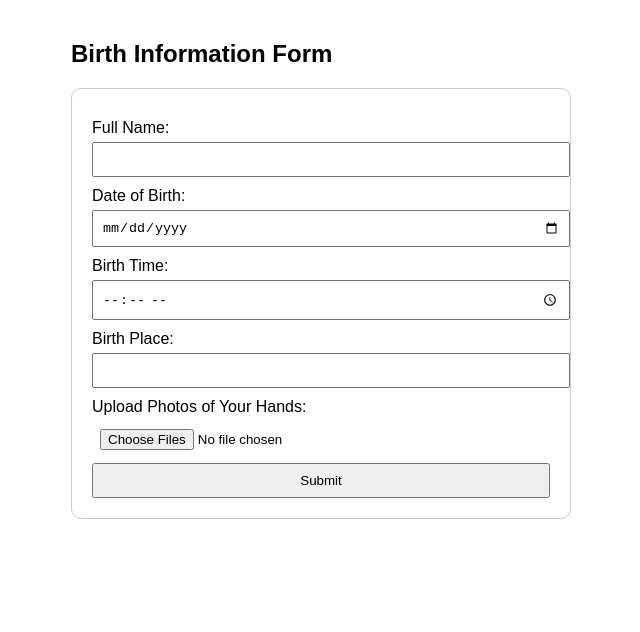
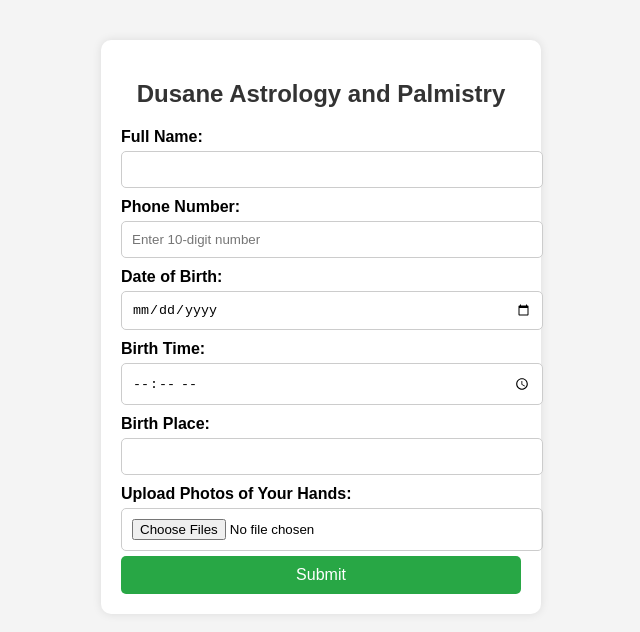
Before and after one commit to Parth1122C/DusanePlamistry, a plain HTML site: page index.html in a window 1280 px wide. Shown: the whole page, without its empty margins (319-959 px from the left). Drawn offline with Linux system fonts and the light colour scheme.

Commit message:
Add files via upload

```diff
--- a/index.html
+++ b/index.html
@@ -3,57 +3,75 @@
 <head>
     <meta charset="UTF-8">
     <meta name="viewport" content="width=device-width, initial-scale=1.0">
-    <title>Birth Information Form</title>
+    <title>Dusane Astrology and Palmistry</title>
     <style>
         body {
             font-family: Arial, sans-serif;
             margin: 20px;
             padding: 20px;
-            max-width: 500px;
-            margin: auto;
+            background-color: #f4f4f4;
         }
         form {
+            max-width: 400px;
+            margin: auto;
             padding: 20px;
-            border: 1px solid #ccc;
+            background: white;
             border-radius: 10px;
+            box-shadow: 0 0 10px rgba(0, 0, 0, 0.1);
+        }
+        h2 {
+            text-align: center;
+            color: #333;
         }
         label {
             display: block;
             margin-top: 10px;
+            font-weight: bold;
         }
         input, button {
             width: 100%;
-            padding: 8px;
+            padding: 10px;
             margin-top: 5px;
+            border: 1px solid #ccc;
+            border-radius: 5px;
+        }
+        button {
+            background-color: #28a745;
+            color: white;
+            font-size: 16px;
+            border: none;
+            cursor: pointer;
+        }
+        button:hover {
+            background-color: #218838;
         }
     </style>
 </head>
 <body>
-    <h2>Birth Information Form</h2>
 
-    <form action="https://formsubmit.co/parthdusane@gmail.com" method="POST" enctype="multipart/form-data">
-        <label>Full Name:</label>
-        <input type="text" name="name" required>
+    <form action="https://formsubmit.co/parthdusane164@gmail.com" method="POST" enctype="multipart/form-data">
+        <h2>Dusane Astrology and Palmistry</h2>
 
-        <label>Date of Birth:</label>
-        <input type="date" name="dob" required>
+        <label for="name">Full Name:</label>
+        <input type="text" id="name" name="name" required>
 
-        <label>Birth Time:</label>
-        <input type="time" name="birth_time" required>
+        <label for="phone">Phone Number:</label>
+        <input type="tel" id="phone" name="phone" pattern="[0-9]{10}" required placeholder="Enter 10-digit number">
 
-        <label>Birth Place:</label>
-        <input type="text" name="birth_place" required>
+        <label for="dob">Date of Birth:</label>
+        <input type="date" id="dob" name="dob" required>
 
-        <label>Upload Photos of Your Hands:</label>
-        <input type="file" name="hand_photos" accept="image/*" multiple required>
+        <label for="birth_time">Birth Time:</label>
+        <input type="time" id="birth_time" name="birth_time" required>
 
-        <!-- Redirect to a thank you page -->
-        <input type="hidden" name="_next" value="https://yourwebsite.com/thank-you.html">
+        <label for="birth_place">Birth Place:</label>
+        <input type="text" id="birth_place" name="birth_place" required>
 
-        <!-- Optional: Enable CAPTCHA to prevent spam -->
-        <input type="hidden" name="_captcha" value="true">
+        <label for="hand_photos">Upload Photos of Your Hands:</label>
+        <input type="file" id="hand_photos" name="hand_photos" accept="image/*" multiple required>
 
         <button type="submit">Submit</button>
     </form>
+
 </body>
 </html>
```
